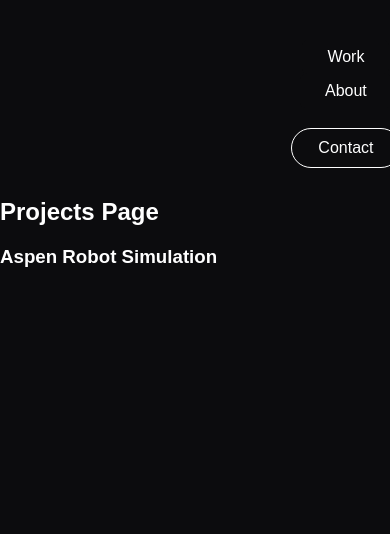
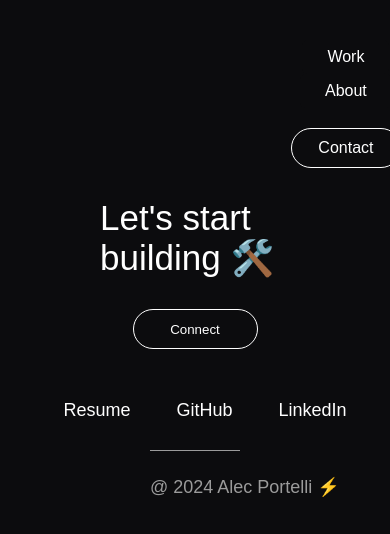
Before and after one commit to alecdportelli/portfolio, a React (Create React App) app in the folder portfolio2024/: page /aspen in a window 390 px wide. Shown: the top 534 px of the page. Built offline with nearby package versions, Linux system fonts and the light colour scheme; a web font is replaced by a local one.

Commit message:
created skeleton for pages

```diff
--- a/portfolio2024/src/App.css
+++ b/portfolio2024/src/App.css
@@ -36,11 +36,11 @@ body {
 }
 
 /* Media query for responsive design */
-@media (max-width: 768px) {
+@media (max-width: 900px) {
   .about{
     padding-top: 175px;
     font-size: 20px;
-    font-weight: 200;
+    font-weight: 500;
     padding-left: 100px;
     padding-right: 100px;
     margin-right: 0%;
@@ -48,7 +48,7 @@ body {
 
   .secondaryHeader{
     font-size: 20px;
-    font-weight: 200;
+    font-weight: 500;
     margin-right: 0%;
   }
 }
--- a/portfolio2024/src/components/footer.css
+++ b/portfolio2024/src/components/footer.css
@@ -124,7 +124,7 @@
   }
 
 
-  @media (max-width: 768px) {
+  @media (max-width: 900px) {
     .footer-container {
         flex-direction: column; /* Stack the divs vertically */
         align-items: center; /* Center divs when stacked */
@@ -132,15 +132,6 @@
         padding-left: 100px;
         padding-right: 100px;
     }
-
-    .copyright{
-        font-family: 'acumin-pro', sans-serif;
-        font-style: normal;
-        font-size: 18px;
-        margin-left: 25%;
-        color: #9B9B9B;
-        padding-bottom: 25px;
-      }
 
       .footerButton{
         background-color: rgba(62, 62, 157, 0);
@@ -163,4 +154,13 @@
         padding-bottom: 30px;
         margin: 0;
       }
+
+      .copyright{
+        font-family: "ibm-plex-mono", sans-serif;
+        font-weight: 500;
+        font-style: normal;
+        font-size: 18px;
+        color: #9B9B9B;
+        padding-bottom: 25px;
+      }
   }
--- a/portfolio2024/src/components/header.css
+++ b/portfolio2024/src/components/header.css
@@ -96,7 +96,7 @@
   }
 
   /* Media query for responsive design */
-@media (max-width: 768px) {
+@media (max-width: 900px) {
     .header {
       grid-template-columns: 1fr; /* Change to a single column on smaller screens */
     }
--- a/portfolio2024/src/pages/aspen.js
+++ b/portfolio2024/src/pages/aspen.js
@@ -1,14 +1,14 @@
 import React from 'react';
 
 import Header from '../components/header';
+import Footer from '../components/footer';
 
 const Aspen = () => {
   return (
     <div>
       <Header />
-      <h2>Projects Page</h2>
-      <h3>Aspen Robot Simulation</h3>
-      {/* Add your content for the Projects page */}
+
+      <Footer />
     </div>
   );
 };
```
